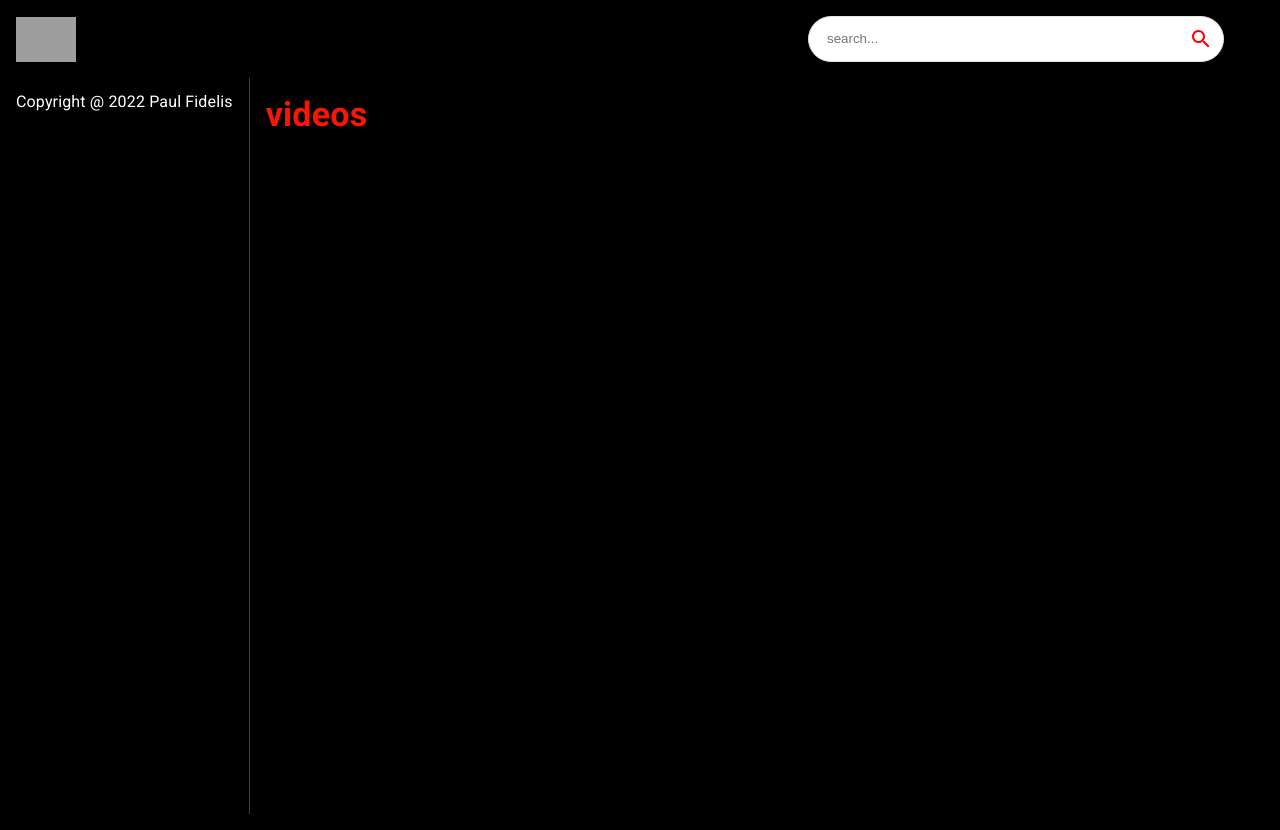
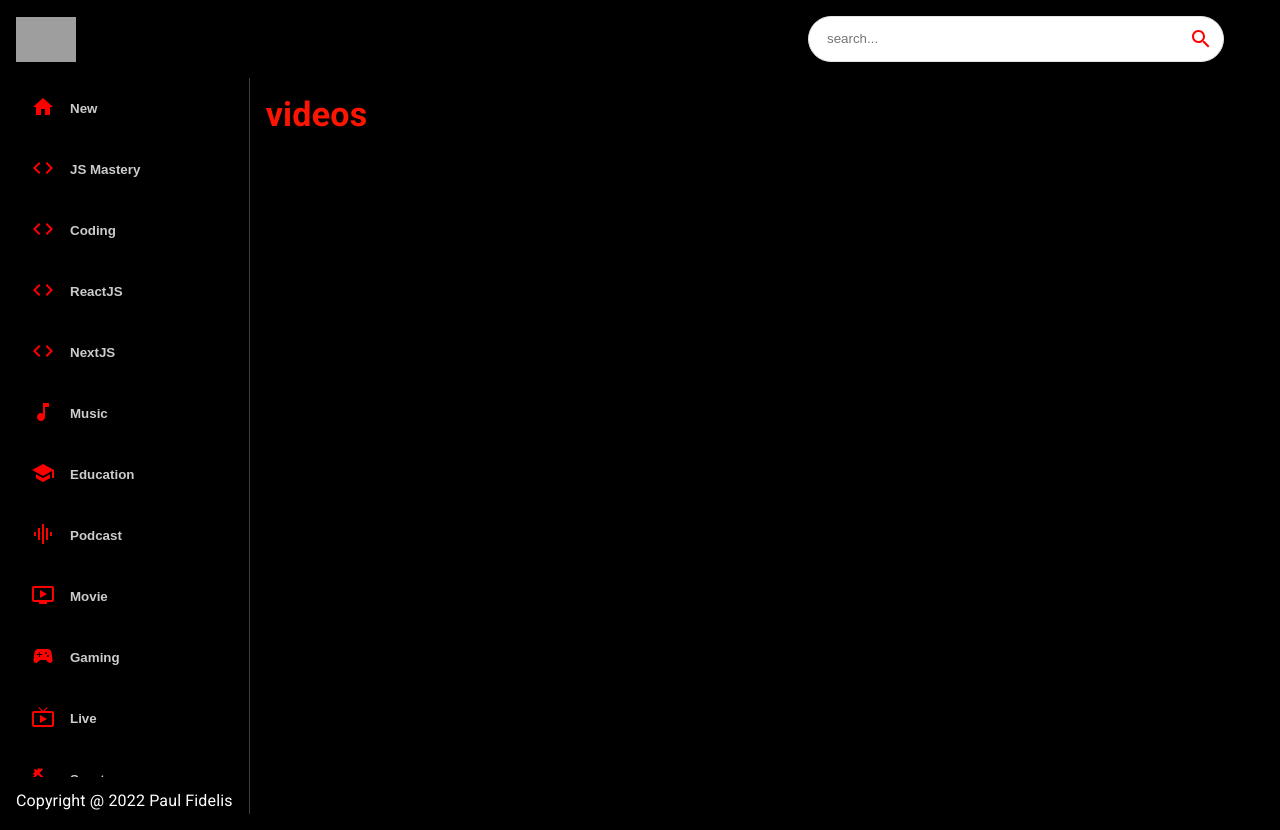
Before and after one commit to fidelmak/youtube_clone, a React (Create React App) app: page / in a window 1280 px wide. Built offline with nearby package versions, Linux system fonts and the light colour scheme; grey boxes are pictures that could not be loaded.

Commit message:
modified:   src/Components/Sidebar.jsx

```diff
--- a/src/Components/Sidebar.jsx
+++ b/src/Components/Sidebar.jsx
@@ -1,23 +1,36 @@
-import React from 'react'
-import { Stack } from '@mui/material';
-import {categories} from '../utils/Constants'
+import React from "react";
+import { Stack } from "@mui/material";
 
-function Sidebar() {
+import { categories } from "../utils/Constants";
+
+const Categories = ({ selectedCategory, setSelectedCategory }) => (
   <Stack
     direction="row"
     sx={{
-        overflowY:"auto",
-        height:{sx:'auto',md:'95%'},
-        flexDirection:{md:'column'}
-    }} >
+      overflowY: "auto",
+      height: { sx: "auto", md: "95%" },
+      flexDirection: { md: "column" },
+    }}
+  >
+    {categories.map((category) => (
+      <button
+        className="category-btn"
+        onClick={() => setSelectedCategory(category.name)}
+        style={{
+          background: category.name === selectedCategory && "#FC1503",
+          color: "white",
+        }}
+        key={category.name}
+      >
+        <span style={{ color: category.name === selectedCategory ? "white" : "red", marginRight: "15px" }}>
+          {category.icon}
+        </span>
+        <span style={{ opacity: category.name === selectedCategory ? "1" : "0.8" }}>
+          {category.name}
+        </span>
+      </button>
+    ))}
+  </Stack>
+);
 
-        {categories.map((category)=>(
-            <button>
-                <span>{category.icon}</span>
-                <span>{category.name}</span>
-            </button>
-        ))}
-    </Stack>
-}
-
-export default Sidebar
+export default Categories;
```
